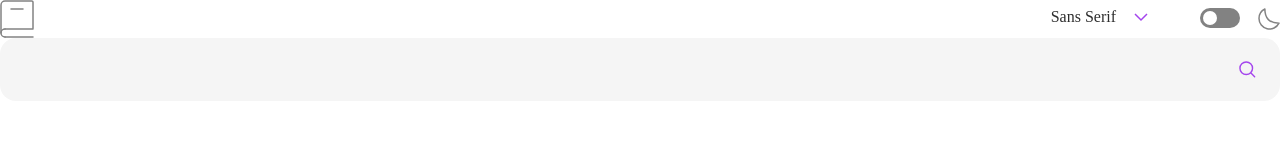
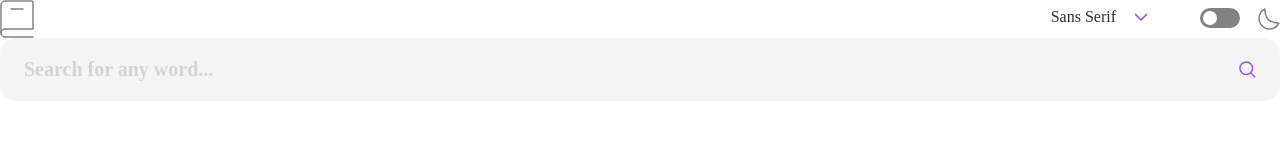
Before and after one commit to ulises-gomez-dev/dictionary-web-app, a React (Vite) app: page / in a window 1280 px wide. Shown: the top 160 px of the page. Built offline with nearby package versions, Linux system fonts and the light colour scheme; a web font is replaced by a local one.

Commit message:
contents can now be displayed when searching for a definition

```diff
--- a/src/components/Definition.jsx
+++ b/src/components/Definition.jsx
@@ -2,7 +2,7 @@ import React from "react";
 import "../styles/Definition.css";
 
 export default function Definition({ className, definition }) {
-  const { word, phonetic, meanings } = definition[0];
+  const { word, phonetic, meanings, sourceUrls } = definition[0];
   return (
     <div className={className}>
       <div className="word">
@@ -12,6 +12,15 @@ export default function Definition({ className, definition }) {
       {meanings.map((meaning, index) => (
         <Meanings key={index} className="meaning" meaning={meaning} />
       ))}
+      <div className="source">
+        <h5>Source</h5>
+        {sourceUrls.map((url, index) => (
+          <div key={index} className="url">
+            <a href={url}>{url}</a>
+            <img src="./src/assets/images/icon-new-window.svg" alt=""/>
+          </div>
+        ))}
+      </div>
     </div>
   );
 }
--- a/src/components/Searchbar.jsx
+++ b/src/components/Searchbar.jsx
@@ -3,7 +3,7 @@ import "../styles/Searchbar.css";
 function Searchbar({ className, handleWordSearch }) {
   return (
     <form className={className} action={handleWordSearch}>
-      <input type="search" name="word" />
+      <input type="search" name="word" placeholder="Search for any word..." />
       <span className="search-icon" type="submit">
         <img src="./src/assets/images/icon-search.svg" alt="" />
       </span>
--- a/src/index.css
+++ b/src/index.css
@@ -59,12 +59,22 @@
     font-family: var(--font);
     width: 100vw;
     height: 100vh;
+
+    .dropdown {
+      background: var(--bg-color);
+      box-shadow: 0px 5px 30px 0px rgba(0, 0, 0, 0.1);
+    }
   }
 
   #root.dark {
     --bg-color: var(--050505);
     --bg-color-secondary: var(--1F1F1F);
     --ft-color: var(--FFFFFF);
+
+    .dropdown {
+      background: var(--bg-color-secondary);
+      box-shadow: 0px 5px 30px 0px var(--accent-color);
+    }
   }
 
   #root.sans-serif {
@@ -100,15 +110,21 @@
   h3,
   p,
   input,
-  li {
+  li,
+  a {
     color: var(--ft-color);
   }
 
-  h4 {
+  h4,
+  h5 {
     color: var(--ft-color-secondary);
   }
 
   input {
     font-family: var(--font-bold);
   }
+
+  ::placeholder {
+    opacity: 0.25;
+  }
 }
--- a/src/styles/Select.css
+++ b/src/styles/Select.css
@@ -23,7 +23,6 @@
 
   .dropdown {
     list-style-type: none;
-    background: var(--FFFFFF);
     width: 183px;
     height: auto;
     padding: 24px;
@@ -31,7 +30,6 @@
     display: flex;
     flex-direction: column;
     gap: 16px;
-    box-shadow: 0px 5px 30px 0px rgba(0, 0, 0, 0.1);
     position: absolute;
     top: 40px;
     right: 0;
```
